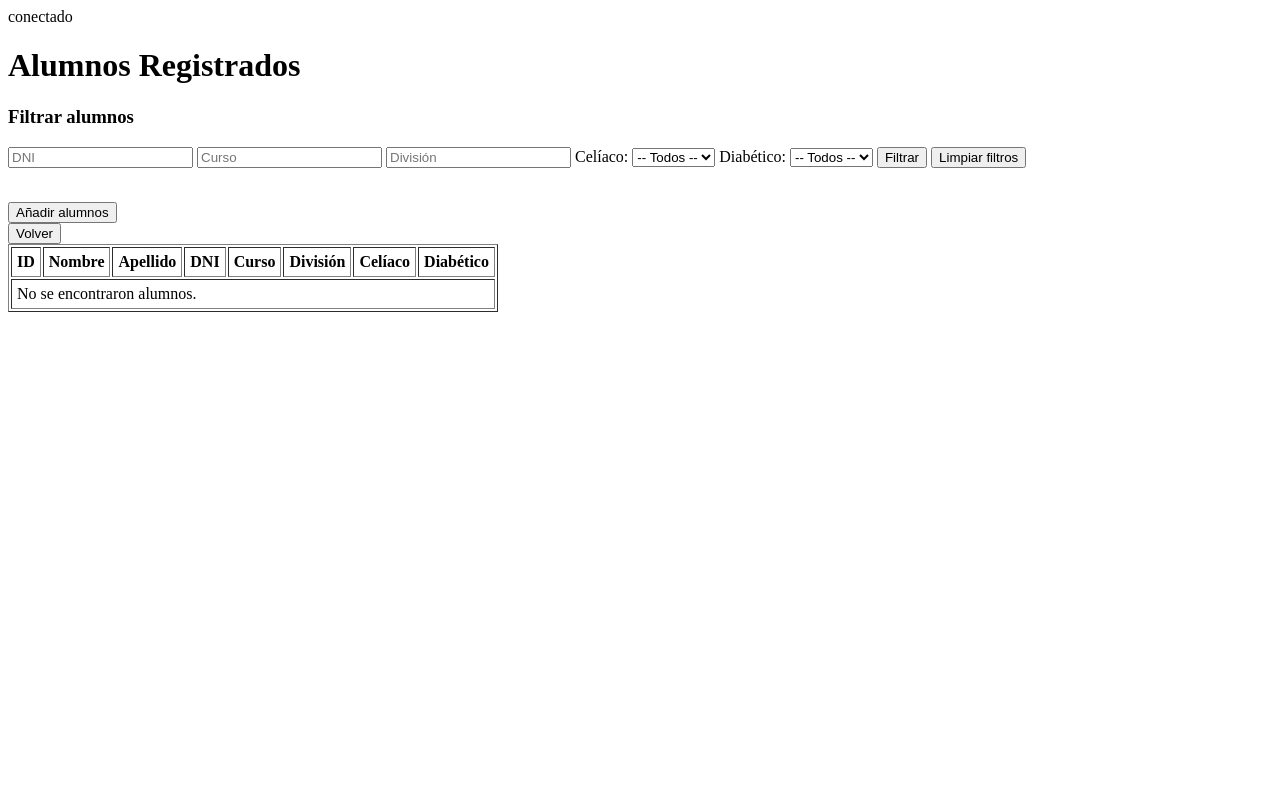
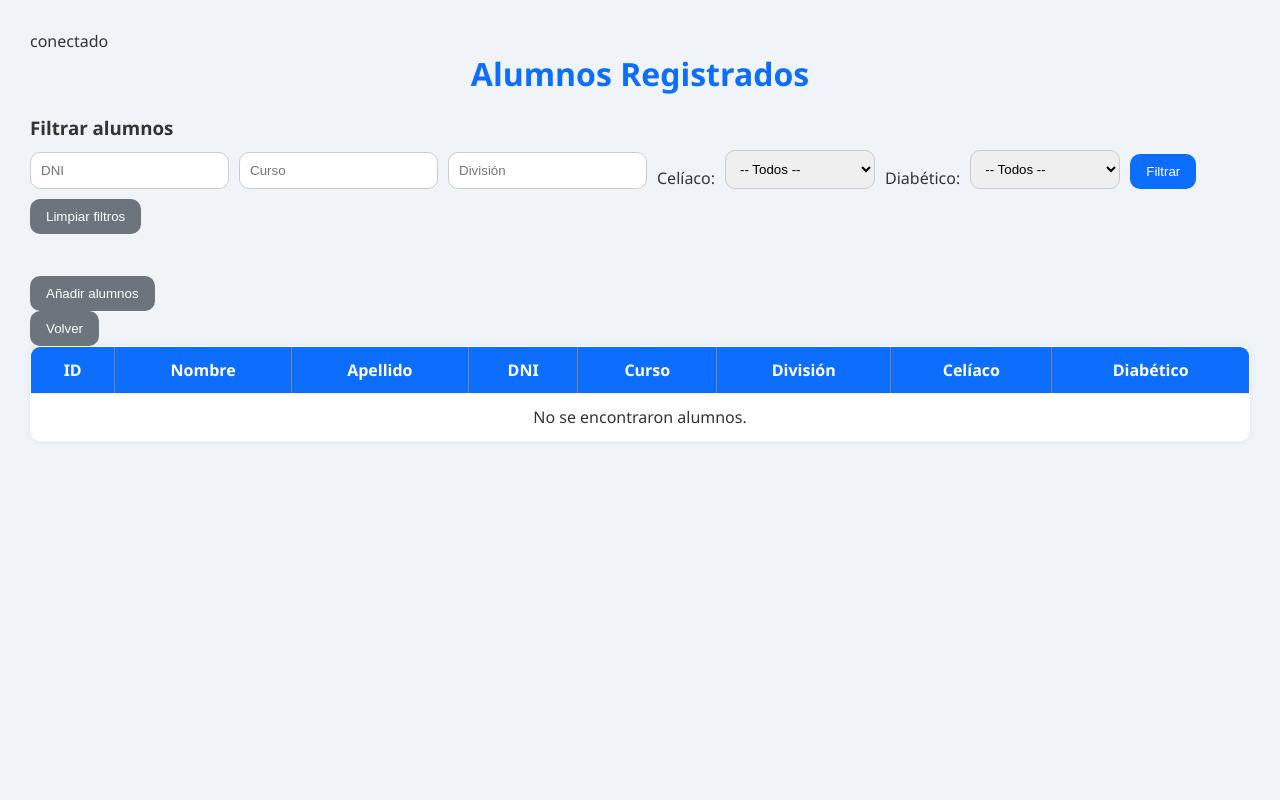
Before and after one commit to VMmagalimonzon/distribuci-n-de-alimentos, a PHP site: page /alumnos.php in a window 1280 px wide. Run offline with PHP 8.4, Linux system fonts and the light colour scheme; data that the repository does not hold is empty.

Commit message:
modifique archivos PHP y agregué nuevos archivos CSS

```diff
--- a/alumnos.php
+++ b/alumnos.php
@@ -39,6 +39,7 @@ if (!$resultado) {
 <head>
     <meta charset="UTF-8">
     <title>Alumnos Registrados</title>
+    <link rel="stylesheet" href="css/alumnos.css">
 </head>
 <body>
     <h1>Alumnos Registrados</h1>
--- /dev/null
+++ b/css/alumnos.css
@@ -0,0 +1,132 @@
+* {
+  margin: 0;
+  padding: 0;
+  box-sizing: border-box;
+}
+
+/* Estilo general */
+body {
+  font-family: 'Segoe UI', sans-serif;
+  background: #f0f4f8;
+  padding: 30px;
+  color: #333;
+}
+
+/* Título */
+h1 {
+  text-align: center;
+  margin-bottom: 20px;
+  color: #0d6efd;
+  animation: fadeIn 1s ease-out;
+}
+
+/* Subtítulo */
+h3 {
+  margin-bottom: 10px;
+  color: #333;
+}
+
+/* Formularios */
+form {
+  display: flex;
+  flex-wrap: wrap;
+  gap: 10px;
+  align-items: flex-end;
+  margin-bottom: 20px;
+  animation: fadeInUp 1s ease-out;
+}
+
+form input,
+form select {
+  padding: 10px;
+  border: 1px solid #ccc;
+  border-radius: 10px;
+  min-width: 150px;
+  transition: all 0.3s ease;
+}
+
+form input:focus,
+form select:focus {
+  border-color: #0d6efd;
+  outline: none;
+  box-shadow: 0 0 5px rgba(13, 110, 253, 0.5);
+}
+
+/* Botones */
+button {
+  padding: 10px 16px;
+  border: none;
+  border-radius: 10px;
+  background-color: #0d6efd;
+  color: white;
+  cursor: pointer;
+  transition: background-color 0.3s ease;
+}
+
+button:hover {
+  background-color: #0b5ed7;
+}
+
+a button {
+  background-color: #6c757d;
+}
+
+a button:hover {
+  background-color: #5a6268;
+}
+
+/* Tabla */
+table {
+  width: 100%;
+  border-collapse: collapse;
+  background-color: white;
+  box-shadow: 0 0 10px rgba(0,0,0,0.05);
+  border-radius: 10px;
+  overflow: hidden;
+  animation: fadeIn 1.5s ease-out;
+}
+
+th, td {
+  padding: 12px;
+  text-align: center;
+  border-bottom: 1px solid #eee;
+}
+
+th {
+  background-color: #0d6efd;
+  color: white;
+  font-weight: 600;
+}
+
+tr:hover {
+  background-color: #f1f1f1;
+  transition: background-color 0.3s ease;
+}
+
+/* Animaciones */
+@keyframes fadeIn {
+  from { opacity: 0; transform: translateY(-10px); }
+  to { opacity: 1; transform: translateY(0); }
+}
+
+@keyframes fadeInUp {
+  from { opacity: 0; transform: translateY(20px); }
+  to { opacity: 1; transform: translateY(0); }
+}
+
+/* Responsive */
+@media (max-width: 768px) {
+  form {
+    flex-direction: column;
+    align-items: stretch;
+  }
+
+  form input,
+  form select {
+    width: 100%;
+  }
+
+  table {
+    font-size: 14px;
+  }
+}
--- a/inicio.php
+++ b/inicio.php
@@ -8,6 +8,7 @@ include("conexion.php");
     <meta charset="UTF-8">
     <meta name="viewport" content="width=device-width, initial-scale=1.0">
     <title>Inicio</title>
+    <link rel="stylesheet" href="css/inicio.css">
 </head>
 <body>
     <h1>Inicio</h1>
```
Also changed, not shown: css/inicio.css (added, +61 -0 lines).
